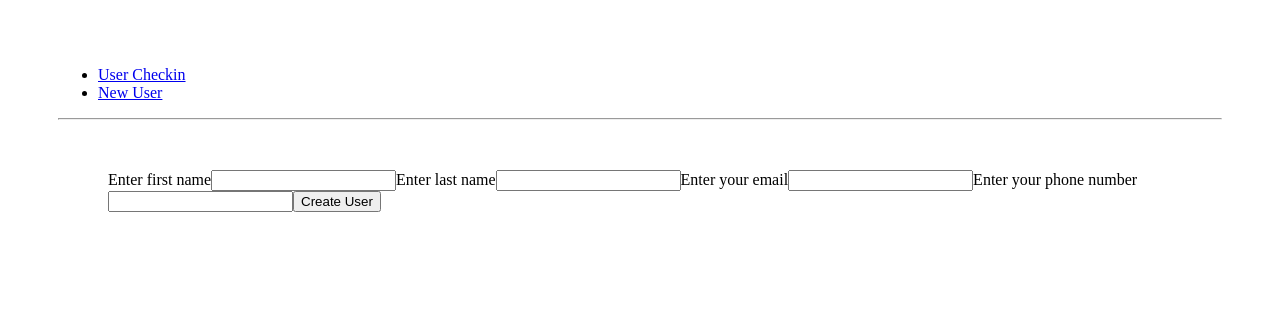
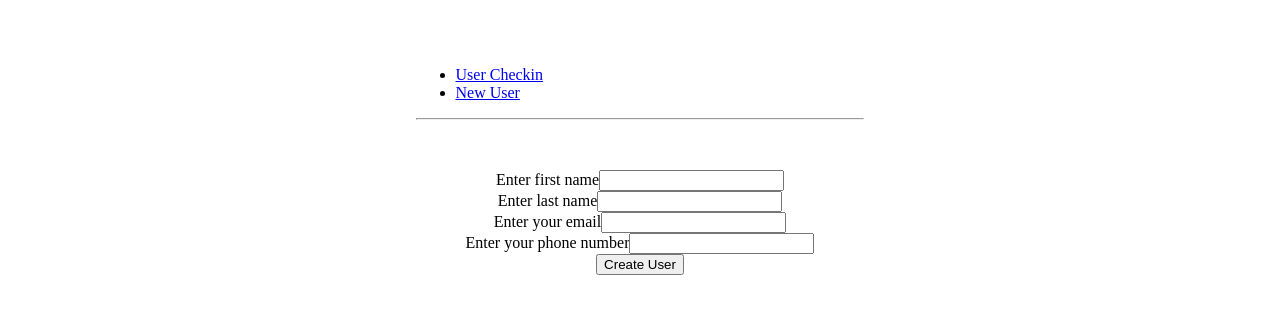
Before and after one commit to cprebble/loyalty-checkin, a React app: page /new-user in a window 1280 px wide. Shown: the top 314 px of the page. Built offline with nearby package versions, Linux system fonts and the light colour scheme.

Commit message:
some styling

```diff
--- a/src/front/app.jsx
+++ b/src/front/app.jsx
@@ -12,7 +12,8 @@ const App = () => {
 			flexDirection: "column",
 			justifyContent: "center",
 			alignItems: "center",
-			margin: 50
+			margin: 50,
+			minWidth: 500
 		}}>
 			<Helmet title="Loyalty Exercise"></Helmet>
 			<Router>
--- a/src/front/loyal-user.component.jsx
+++ b/src/front/loyal-user.component.jsx
@@ -16,7 +16,10 @@ export default class LoyalUser extends React.Component {
 		const { user } = this.props;
 		const { firstName, lastName, phone, email, checkins, points } = user;
 		return (
-			<div>
+			<div style={{
+				margin: 50,
+				minWidth: 300
+			}}>
 				<div>{firstName} {lastName}</div>
 				<div>{email}</div>
 				<div>{phone}</div>
--- a/src/front/new-loyalty-user.component.jsx
+++ b/src/front/new-loyalty-user.component.jsx
@@ -35,29 +35,34 @@ export default class NewLoyaltyUser extends React.Component {
 
 	renderForm = () => {
 		return (
-			<div style={{
+			<form
+				onSubmit={this.handleSubmit}
+				style={{
 					display: "flex",
 					flexDirection: "column",
-				justifyContent: "center",
+					justifyContent: "space-between",
 					alignItems: "center",
 					margin: 50
 				}}>
-				<form onSubmit={this.handleSubmit}>
+				<div>
 					<label htmlFor="firstName">Enter first name</label>
 					<input id="firstName" name="firstName" type="text" />
-
+				</div>
+				<div>
 					<label htmlFor="lastName">Enter last name</label>
 					<input id="lastName" name="lastName" type="text" />
-
+				</div>
+				<div>
 					<label htmlFor="email">Enter your email</label>
 					<input id="email" name="email" type="email" />
-
+				</div>
+				<div>
 					<label htmlFor="phone">Enter your phone number</label>
 					<input id="phone" name="phone" type="text" />
+				</div>
 
 				<button>Create User</button>
 			</form>
-			</div>
 		);
 	}
 
```
Lines whose indentation alone changed are shown as unchanged.
